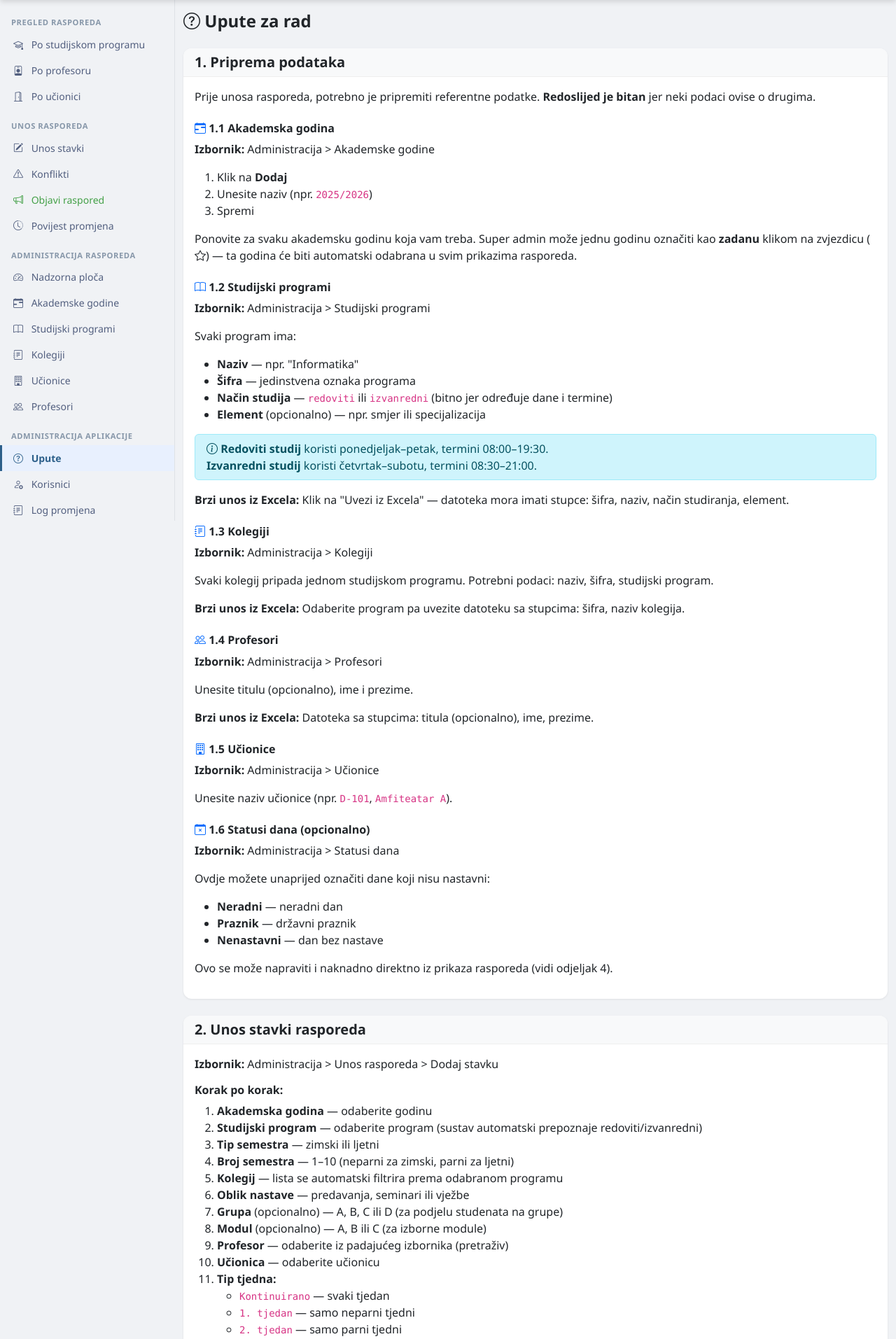
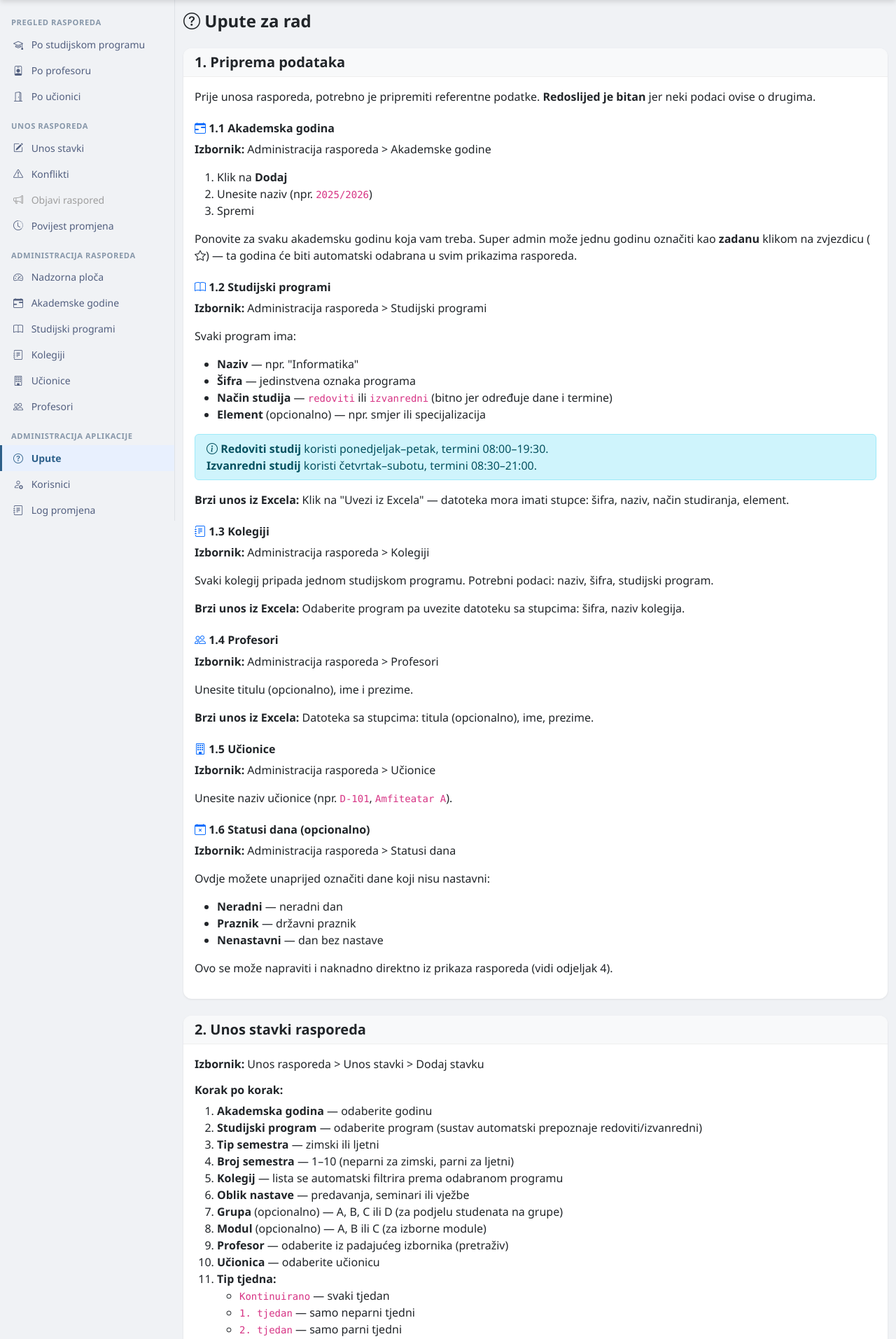
Before and after one commit to kkurilj/FOOZOS_raspored, a Flask app: page /upute in a window 1280 px wide. Shown: the part 56-1969 px from the top of the page at 70% size. Run offline with Flask 3, Linux system fonts and the light colour scheme; the visitor is signed in with stand-in values (Sample User, id 1); data comes from the database, SQL or seed files in the repository; data that the repository does not hold is empty.

Commit message:
Update docs and sidebar: navigation paths, history limit 30, disabled publish link
Co-Authored-By: Claude Opus 4.6 <noreply@anthropic.com>

```diff
--- a/app/templates/base.html
+++ b/app/templates/base.html
@@ -64,9 +64,15 @@
                 <a class="nav-link {{ 'active' if request.endpoint == 'timetable.conflicts' }}" href="{{ url_for('timetable.conflicts') }}"{% if conflict_count %} style="color:#ff1744;font-weight:bold"{% endif %}>
                     <i class="bi bi-exclamation-triangle"></i> Konflikti{% if conflict_count %} <span class="badge bg-danger ms-1">{{ conflict_count }}</span>{% endif %}
                 </a>
-                <a class="nav-link {{ 'active' if request.endpoint == 'main.publish' }}" href="{{ url_for('main.index') }}#publish"{% if unpublished_count %} style="color:#ffc107;font-weight:bold"{% else %} style="color:#43a047"{% endif %}>
-                    <i class="bi bi-megaphone"></i> Objavi raspored{% if unpublished_count %} <span class="badge bg-warning text-dark ms-1">{{ unpublished_count }}</span>{% endif %}
+                {% if unpublished_count %}
+                <a class="nav-link" href="{{ url_for('main.index') }}#publish" style="color:#ffc107;font-weight:bold">
+                    <i class="bi bi-megaphone"></i> Objavi raspored <span class="badge bg-warning text-dark ms-1">{{ unpublished_count }}</span>
                 </a>
+                {% else %}
+                <span class="nav-link disabled" style="color:#9e9e9e;pointer-events:none">
+                    <i class="bi bi-megaphone"></i> Objavi raspored
+                </span>
+                {% endif %}
                 <a class="nav-link {{ 'active' if request.endpoint in ('schedule.history', 'schedule.history_undo') }}" href="{{ url_for('schedule.history') }}">
                     <i class="bi bi-clock-history"></i> Povijest promjena
                 </a>
--- a/app/templates/guide.html
+++ b/app/templates/guide.html
@@ -14,7 +14,7 @@
         <p>Prije unosa rasporeda, potrebno je pripremiti referentne podatke. <strong>Redoslijed je bitan</strong> jer neki podaci ovise o drugima.</p>
 
         <h6 class="fw-bold mt-4"><i class="bi bi-calendar-range text-primary"></i> 1.1 Akademska godina</h6>
-        <p><strong>Izbornik:</strong> Administracija &gt; Akademske godine</p>
+        <p><strong>Izbornik:</strong> Administracija rasporeda &gt; Akademske godine</p>
         <ol>
             <li>Klik na <strong>Dodaj</strong></li>
             <li>Unesite naziv (npr. <code>2025/2026</code>)</li>
@@ -23,7 +23,7 @@
         <p>Ponovite za svaku akademsku godinu koja vam treba. Super admin može jednu godinu označiti kao <strong>zadanu</strong> klikom na zvjezdicu (<i class="bi bi-star"></i>) &mdash; ta godina će biti automatski odabrana u svim prikazima rasporeda.</p>
 
         <h6 class="fw-bold mt-4"><i class="bi bi-book text-primary"></i> 1.2 Studijski programi</h6>
-        <p><strong>Izbornik:</strong> Administracija &gt; Studijski programi</p>
+        <p><strong>Izbornik:</strong> Administracija rasporeda &gt; Studijski programi</p>
         <p>Svaki program ima:</p>
         <ul>
             <li><strong>Naziv</strong> &mdash; npr. "Informatika"</li>
@@ -39,21 +39,21 @@
         <p><strong>Brzi unos iz Excela:</strong> Klik na "Uvezi iz Excela" &mdash; datoteka mora imati stupce: šifra, naziv, način studiranja, element.</p>
 
         <h6 class="fw-bold mt-4"><i class="bi bi-journal-text text-primary"></i> 1.3 Kolegiji</h6>
-        <p><strong>Izbornik:</strong> Administracija &gt; Kolegiji</p>
+        <p><strong>Izbornik:</strong> Administracija rasporeda &gt; Kolegiji</p>
         <p>Svaki kolegij pripada jednom studijskom programu. Potrebni podaci: naziv, šifra, studijski program.</p>
         <p><strong>Brzi unos iz Excela:</strong> Odaberite program pa uvezite datoteku sa stupcima: šifra, naziv kolegija.</p>
 
         <h6 class="fw-bold mt-4"><i class="bi bi-people text-primary"></i> 1.4 Profesori</h6>
-        <p><strong>Izbornik:</strong> Administracija &gt; Profesori</p>
+        <p><strong>Izbornik:</strong> Administracija rasporeda &gt; Profesori</p>
         <p>Unesite titulu (opcionalno), ime i prezime.</p>
         <p><strong>Brzi unos iz Excela:</strong> Datoteka sa stupcima: titula (opcionalno), ime, prezime.</p>
 
         <h6 class="fw-bold mt-4"><i class="bi bi-building text-primary"></i> 1.5 Učionice</h6>
-        <p><strong>Izbornik:</strong> Administracija &gt; Učionice</p>
+        <p><strong>Izbornik:</strong> Administracija rasporeda &gt; Učionice</p>
         <p>Unesite naziv učionice (npr. <code>D-101</code>, <code>Amfiteatar A</code>).</p>
 
         <h6 class="fw-bold mt-4"><i class="bi bi-calendar-x text-primary"></i> 1.6 Statusi dana (opcionalno)</h6>
-        <p><strong>Izbornik:</strong> Administracija &gt; Statusi dana</p>
+        <p><strong>Izbornik:</strong> Administracija rasporeda &gt; Statusi dana</p>
         <p>Ovdje možete unaprijed označiti dane koji nisu nastavni:</p>
         <ul>
             <li><strong>Neradni</strong> &mdash; neradni dan</li>
@@ -69,7 +69,7 @@
         <h5 class="mb-0 fw-bold">2. Unos stavki rasporeda</h5>
     </div>
     <div class="card-body">
-        <p><strong>Izbornik:</strong> Administracija &gt; Unos rasporeda &gt; Dodaj stavku</p>
+        <p><strong>Izbornik:</strong> Unos rasporeda &gt; Unos stavki &gt; Dodaj stavku</p>
 
         <h6 class="fw-bold mt-3">Korak po korak:</h6>
         <ol>
@@ -121,7 +121,7 @@
     </div>
     <div class="card-body">
         <h6 class="fw-bold"><i class="bi bi-table text-primary"></i> Iz popisa stavki</h6>
-        <p><strong>Izbornik:</strong> Administracija &gt; Unos rasporeda</p>
+        <p><strong>Izbornik:</strong> Unos rasporeda &gt; Unos stavki</p>
         <p>Popis svih unesenih stavki. Za svaku stavku možete:</p>
         <ul>
             <li>Klik na <i class="bi bi-pencil"></i> &mdash; otvara formu za uređivanje</li>
@@ -152,8 +152,8 @@
         <h5 class="mb-0 fw-bold">4. Povijest promjena i poništavanje</h5>
     </div>
     <div class="card-body">
-        <p><strong>Izbornik:</strong> Administracija &gt; Povijest promjena</p>
-        <p>Sustav automatski bilježi zadnjih <strong>15 promjena</strong> nad stavkama rasporeda. Svaka promjena sadrži:</p>
+        <p><strong>Izbornik:</strong> Unos rasporeda &gt; Povijest promjena</p>
+        <p>Sustav automatski bilježi zadnjih <strong>30 promjena</strong> nad stavkama rasporeda. Svaka promjena sadrži:</p>
         <ul>
             <li><strong>Tip akcije</strong> &mdash; kreiranje, uređivanje, brisanje ili premještanje</li>
             <li><strong>Stavka</strong> &mdash; naziv kolegija na koji se odnosi</li>
@@ -189,17 +189,17 @@
         <p>Raspored se može pregledati na tri načina (dostupno svima, ne samo adminima):</p>
 
         <h6 class="fw-bold mt-3"><i class="bi bi-mortarboard text-primary"></i> Po studijskom programu</h6>
-        <p><strong>Izbornik:</strong> Raspored &gt; Po programu</p>
+        <p><strong>Izbornik:</strong> Pregled rasporeda &gt; Po studijskom programu</p>
         <p>Filtri: akademska godina, studijski program, tip semestra, broj semestra (opcionalno), tip tjedna (opcionalno).</p>
         <p>Ako ne odaberete broj semestra, svaki semestar se prikazuje kao zasebna tablica.</p>
 
         <h6 class="fw-bold mt-3"><i class="bi bi-door-open text-primary"></i> Po učionici</h6>
-        <p><strong>Izbornik:</strong> Raspored &gt; Po učionici</p>
+        <p><strong>Izbornik:</strong> Pregled rasporeda &gt; Po učionici</p>
         <p>Filtri: akademska godina, učionica (opcionalno), način studija (obavezan), tip tjedna (opcionalno).</p>
         <p>Ako ne odaberete učionicu, prikazuju se sve učionice odvojeno. Za izvanredni studij dostupan je i filtar po datumu (tjednu).</p>
 
         <h6 class="fw-bold mt-3"><i class="bi bi-person-badge text-primary"></i> Po profesoru</h6>
-        <p><strong>Izbornik:</strong> Raspored &gt; Po profesoru</p>
+        <p><strong>Izbornik:</strong> Pregled rasporeda &gt; Po profesoru</p>
         <p>Filtri: akademska godina, profesor, način studija (obavezan), tip tjedna (opcionalno).</p>
 
         <h6 class="fw-bold mt-4"><i class="bi bi-arrows-expand text-primary"></i> Horizontalno pomicanje</h6>
@@ -217,7 +217,7 @@
         <h5 class="mb-0 fw-bold">6. Konflikti</h5>
     </div>
     <div class="card-body">
-        <p><strong>Izbornik:</strong> Administracija &gt; Konflikti</p>
+        <p><strong>Izbornik:</strong> Unos rasporeda &gt; Konflikti</p>
         <p>Poseban prikaz koji na jednom mjestu pokazuje <strong>sve stavke rasporeda koje imaju konflikte</strong>. Za svaku stavku prikazuje se:</p>
         <ul>
             <li>Dan, vrijeme, kolegij, profesor, učionica, studijski program</li>
@@ -252,7 +252,7 @@
         <h5 class="mb-0 fw-bold">8. Nadzorna ploča i objava rasporeda</h5>
     </div>
     <div class="card-body">
-        <p><strong>Izbornik:</strong> Administracija &gt; Nadzorna ploča</p>
+        <p><strong>Izbornik:</strong> Administracija rasporeda &gt; Nadzorna ploča</p>
         <p>Početna stranica za prijavljene korisnike. Prikazuje pregled svih podataka u sustavu:</p>
         <ul>
             <li>Broj stavki rasporeda, kolegija, profesora, učionica, studijskih programa, akademskih godina</li>
@@ -278,7 +278,7 @@
         <h5 class="mb-0 fw-bold">9. Kopiranje rasporeda između akademskih godina</h5>
     </div>
     <div class="card-body">
-        <p><strong>Izbornik:</strong> Administracija &gt; Akademske godine</p>
+        <p><strong>Izbornik:</strong> Administracija rasporeda &gt; Akademske godine</p>
         <p>Kad kreirate novu akademsku godinu, možete kopirati sve stavke rasporeda iz postojeće godine:</p>
         <ol>
             <li>Na popisu akademskih godina kliknite gumb <i class="bi bi-copy"></i> (kopiranje) pored izvorne godine</li>
@@ -315,7 +315,7 @@
         <h5 class="mb-0 fw-bold">11. Upravljanje korisnicima</h5>
     </div>
     <div class="card-body">
-        <p><strong>Izbornik:</strong> Administracija &gt; Korisnici (samo za super admine)</p>
+        <p><strong>Izbornik:</strong> Administracija aplikacije &gt; Korisnici (samo za super admine)</p>
         <p>Sustav ima dvije razine korisnika:</p>
         <ul>
             <li><strong>Super admin</strong> &mdash; ima sve ovlasti, uključujući upravljanje korisnicima, postavljanje zadane akademske godine, upravljanje bazom podataka i pristup evidenciji promjena</li>
@@ -342,7 +342,7 @@
         <h5 class="mb-0 fw-bold">12. Evidencija promjena (audit log)</h5>
     </div>
     <div class="card-body">
-        <p><strong>Izbornik:</strong> Administracija &gt; Evidencija promjena (samo za super admine)</p>
+        <p><strong>Izbornik:</strong> Administracija aplikacije &gt; Log promjena (samo za super admine)</p>
         <p>Potpuni zapis svih akcija u sustavu zadnjih 15 dana:</p>
         <ul>
             <li><span class="badge bg-success"><i class="bi bi-plus-circle"></i> Kreiranje</span> &mdash; nova stavka</li>
@@ -364,7 +364,7 @@
         <h5 class="mb-0 fw-bold">13. Baza podataka</h5>
     </div>
     <div class="card-body">
-        <p><strong>Izbornik:</strong> Administracija &gt; Baza podataka (samo za super admine)</p>
+        <p><strong>Izbornik:</strong> Administracija aplikacije &gt; Baza podataka (samo za super admine)</p>
         <p>Omogućuje izravan pristup sigurnosnoj kopiji baze:</p>
         <ul>
             <li><strong>Izvoz baze</strong> &mdash; preuzimanje kompletne baze podataka kao <code>.db</code> datoteku. Koristite za sigurnosne kopije (backup).</li>
@@ -418,7 +418,7 @@
 
         <h6 class="fw-bold mt-4"><i class="bi bi-arrow-counterclockwise text-warning"></i> Poništavanje pogrešnog unosa</h6>
         <ol>
-            <li>Otvorite <strong>Administracija &gt; Povijest promjena</strong></li>
+            <li>Otvorite <strong>Unos rasporeda &gt; Povijest promjena</strong></li>
             <li>Pronađite promjenu koju želite poništiti</li>
             <li>Kliknite gumb <i class="bi bi-arrow-counterclockwise"></i> uz tu promjenu</li>
             <li>Potvrdite poništavanje</li>
@@ -435,7 +435,7 @@
 
         <h6 class="fw-bold mt-4"><i class="bi bi-copy text-primary"></i> Priprema rasporeda za novu akademsku godinu</h6>
         <ol>
-            <li>Kreirajte novu akademsku godinu (Administracija &gt; Akademske godine &gt; Dodaj)</li>
+            <li>Kreirajte novu akademsku godinu (Administracija rasporeda &gt; Akademske godine &gt; Dodaj)</li>
             <li>Na popisu godina kliknite <i class="bi bi-copy"></i> pored stare godine</li>
             <li>Odaberite novu godinu kao ciljnu i kliknite "Kopiraj"</li>
             <li>Pregledajte i prilagodite kopirane stavke</li>
@@ -457,7 +457,7 @@
             <li><strong>Zadana akademska godina:</strong> Ako je super admin postavio zadanu godinu, ona će automatski biti odabrana pri otvaranju rasporeda. Možete je ručno promijeniti na drugu.</li>
             <li><strong>Konflikti nisu blokada:</strong> Sustav upozorava na konflikte ali dopušta spremanje &mdash; to je namjerno jer ponekad nastava može biti paralelna.</li>
             <li><strong>Izvanredni vs redoviti:</strong> Način studija se određuje iz studijskog programa, ne bira se ručno pri unosu stavke. Pazite da programi imaju ispravno postavljen način studija.</li>
-            <li><strong>Povijest promjena:</strong> Sustav čuva samo zadnjih 15 promjena nad stavkama rasporeda. Starije promjene se automatski brišu. Za potpunu sigurnost koristite izvoz baze podataka kao sigurnosnu kopiju.</li>
+            <li><strong>Povijest promjena:</strong> Sustav čuva samo zadnjih 30 promjena nad stavkama rasporeda. Starije promjene se automatski brišu. Za potpunu sigurnost koristite izvoz baze podataka kao sigurnosnu kopiju.</li>
             <li><strong>Evidencija promjena:</strong> Za razliku od povijesti promjena, evidencija (audit log) čuva sve akcije zadnjih 15 dana i ne može se poništiti.</li>
             <li><strong>Objava rasporeda:</strong> Nove i izmijenjene stavke moraju biti objavljene da postanu vidljive javnosti. Objava se radi s nadzorne ploče.</li>
             <li><strong>Automatska odjava:</strong> Sesija istječe nakon 30 minuta neaktivnosti. Svaka akcija resetira odbrojavanje.</li>
```
Also changed, not shown: README.md.
